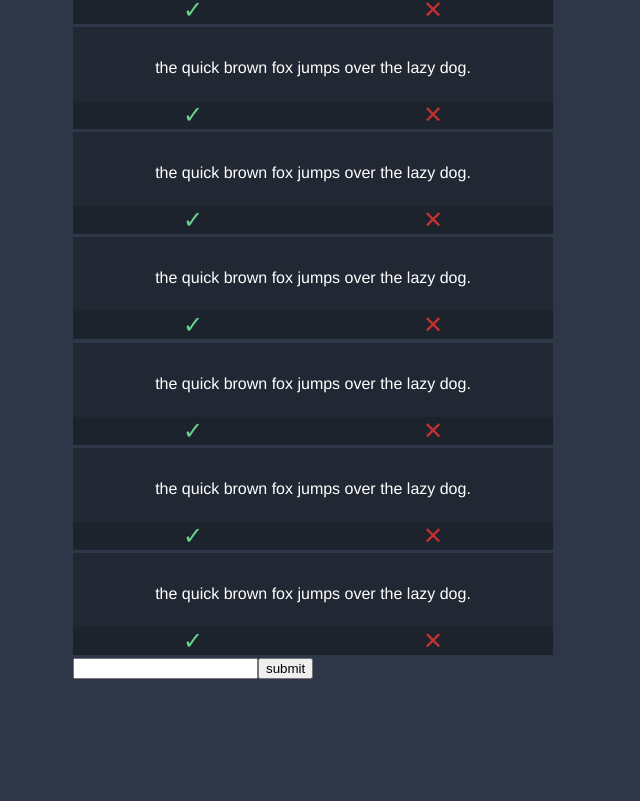
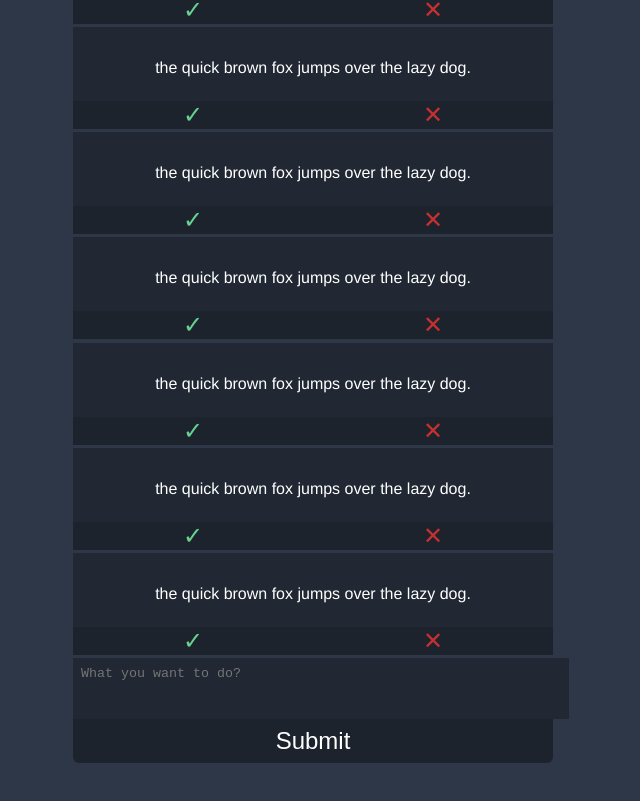
Before and after one commit to mupinnn/vue-todos, a Vue app: page / in a window 1280 px wide. Shown: the part 480-1281 px from the top of the page, without its empty margins (327-967 px from the left). Before the commit the page ends 1199 px from the top, so only its background shows below. Built offline with nearby package versions, Linux system fonts and the light colour scheme.

Commit message:
styling input form and add transition to action buttons

```diff
--- a/src/components/AddTodo.vue
+++ b/src/components/AddTodo.vue
@@ -1,12 +1,43 @@
 <template>
   <form>
-    <input type="text" name="text" />
-    <button type="submit">submit</button>
+    <textarea name="text" rows="3" placeholder="What you want to do?">
+    </textarea>
+    <button type="submit" class="btn submit">Submit</button>
   </form>
 </template>
 
 <script>
 export default {
   name: "AddTodo"
+};
+</script>
+
+<style lang="scss" scoped>
+form {
+  display: flex;
+  flex-direction: column;
+
+  textarea {
+    background: #212833;
+    outline: none;
+    border: none;
+    resize: none;
+    width: 100%;
+    padding: 0.5rem;
+    color: #fff;
+  }
+
+  .submit {
+    background: #1d232c;
+    font-size: 1.5rem;
+    padding: 0.5rem;
+    transition: 0.3s all ease-in-out;
+    border-bottom-left-radius: 6px;
+    border-bottom-right-radius: 6px;
+
+    &:hover {
+      background: #101318;
+    }
+  }
 }
-</script>
+</style>
--- a/src/components/TodoItem.vue
+++ b/src/components/TodoItem.vue
@@ -43,6 +43,7 @@ export default {
 
   .btn-actions {
     background: #1d232c;
+    transition: 0.3s all ease-in-out;
 
     &:hover {
       background: #15191f;
```
